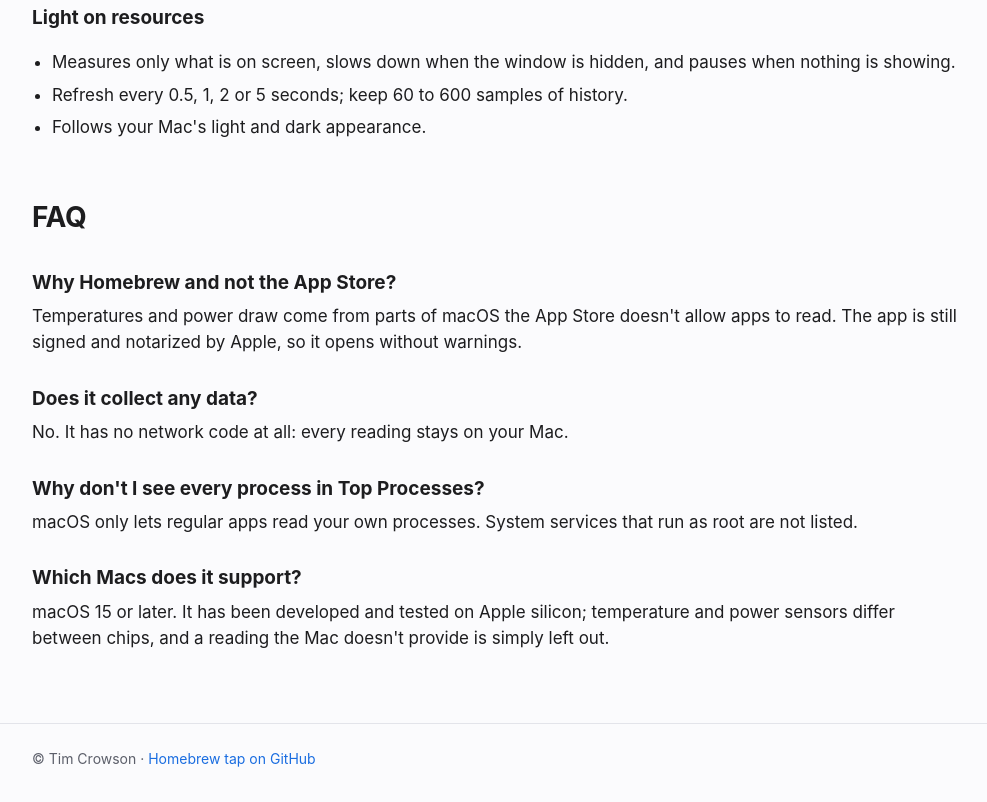
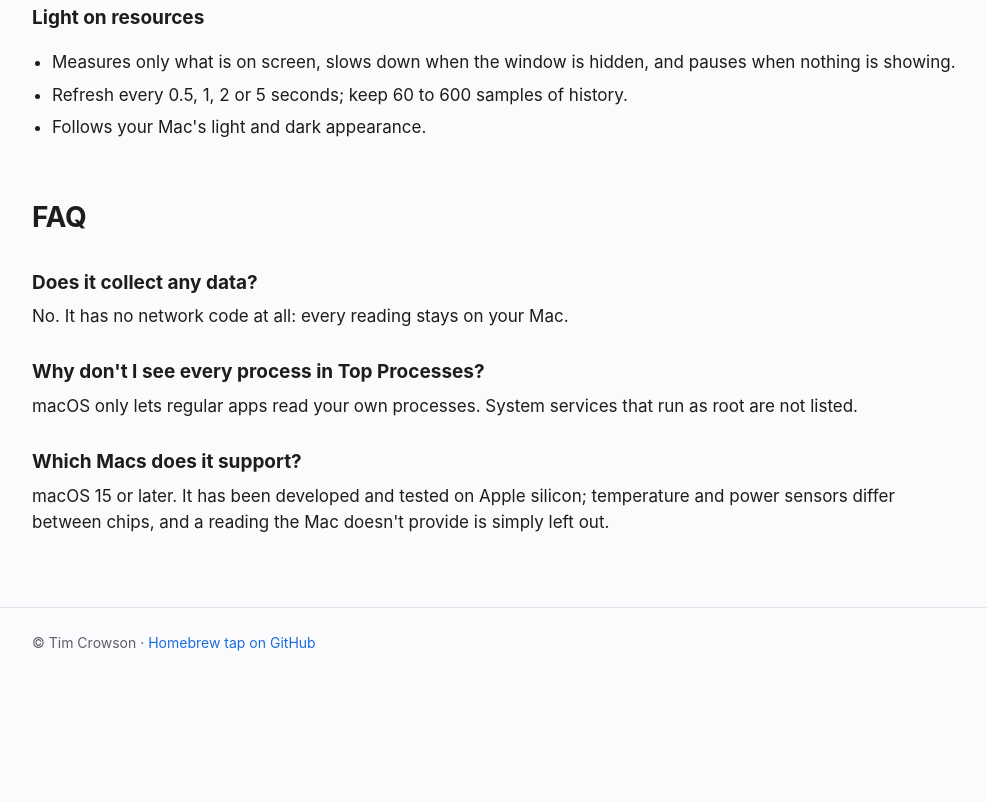
Before and after one commit to tcrowson/homebrew-tap, a plain HTML site: page docs/system-basics/index.html in a window 1280 px wide. Shown: the part 3448-4250 px from the top of the page, without its empty margins (142-1129 px from the left). After the commit the page ends 4150 px from the top, so only its background shows below. Drawn offline with Linux system fonts and the light colour scheme.

Commit message:
Drop the App Store FAQ entry
Co-Authored-By: Claude Opus 5.5 <noreply@anthropic.com>

```diff
--- a/docs/system-basics/index.html
+++ b/docs/system-basics/index.html
@@ -74,8 +74,6 @@ brew install --cask tcrowson/tap/system-basics</code></pre>
   </ul>
 
   <h2 id="faq">FAQ</h2>
-  <h3>Why Homebrew and not the App Store?</h3>
-  <p>Temperatures and power draw come from parts of macOS the App Store doesn't allow apps to read. The app is still signed and notarized by Apple, so it opens without warnings.</p>
   <h3>Does it collect any data?</h3>
   <p>No. It has no network code at all: every reading stays on your Mac.</p>
   <h3>Why don't I see every process in Top Processes?</h3>
```
